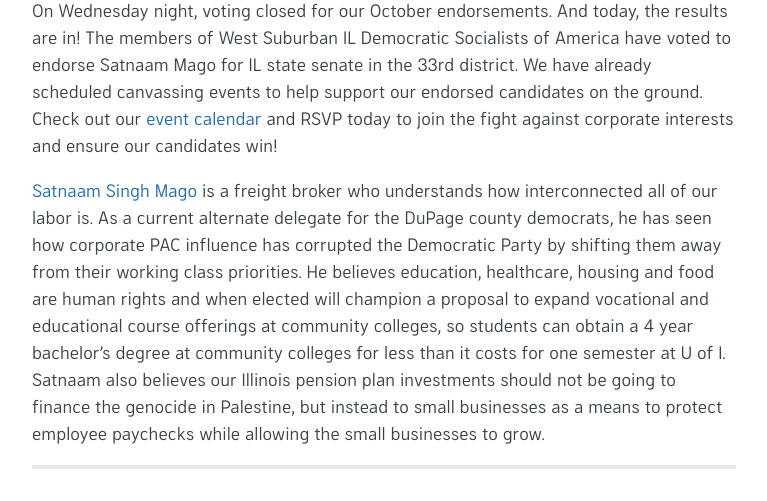
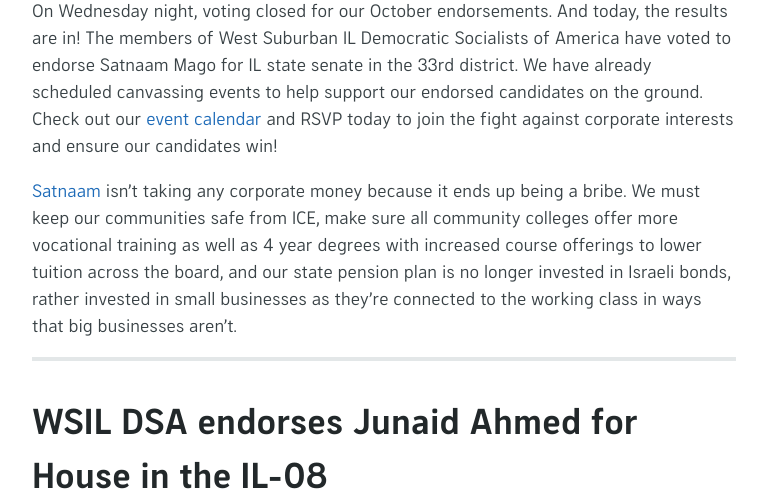
Before and after one commit to wsildsa/wsildsa.github.io, a Jekyll site: the page built from updates/index.html, in a window 1280 px wide and 900 px high, scrolled down 906 px, cut to the strip 81-582 px from the top of the window. Shown: the whole strip, without its empty margins (256-1023 px from the left). Built offline with Jekyll 4.4.1, drawn with Linux system fonts in a browser that asks for light colours; some web fonts are replaced; the list of posts is cut into pages by our own code; the repository's description, which GitHub fills in, is left out.

Commit message:
update satnaam's blurb

```diff
--- a/_pages/en/electoral.md
+++ b/_pages/en/electoral.md
@@ -16,7 +16,7 @@ Ben McAdams is a candidate who will fight back against the Trump administration'
 
 ## Satnaam Mago for IL State Senate in the 33rd District
 ![WSIL DSA Endorses Satnaam Mago for IL Senate in the 33rd](assets/images/satnaam-endorsement.png)
-[Satnaam Singh Mago](https://www.letsgomago.com/) is a freight broker who understands how interconnected all of our labor is. As a current alternate delegate for the DuPage county democrats, he has seen how corporate PAC influence has corrupted the Democratic Party by shifting them away from their working class priorities. He believes education, healthcare, housing and food are human rights and when elected will champion a proposal to expand vocational and educational course offerings at community colleges, so students can obtain a 4 year bachelor's degree at community colleges for less than it costs for one semester at U of I. Satnaam also believes our Illinois pension plan investments should not be going to finance the genocide in Palestine, but instead to small businesses as a means to protect employee paychecks while allowing the small businesses to grow.
+[Satnaam](https://www.letsgomago.com/) isn't taking any corporate money because it ends up being a bribe. We must keep our communities safe from ICE, make sure all community colleges offer more vocational training as well as 4 year degrees with increased course offerings to lower tuition across the board, and our state pension plan is no longer invested in Israeli bonds, rather invested in small businesses as they're connected to the working class in ways that big businesses aren't.
 
 ## Joey Ruzevich for Illinois 6th Congressional
 ![WSIL DSA Endorses Joey Ruzevich for Illinois 6th Congressional](assets/images/ruzevich-endorsement.png)
--- a/_posts/2025-10-17-satnaam-endorsement.md
+++ b/_posts/2025-10-17-satnaam-endorsement.md
@@ -8,4 +8,4 @@ image-description:
 
 On Wednesday night, voting closed for our October endorsements.  And today, the results are in!  The members of West Suburban IL Democratic Socialists of America have voted to endorse Satnaam Mago for IL state senate in the 33rd district.  We have already scheduled canvassing events to help support our endorsed candidates on the ground.  Check out our [event calendar](/events) and RSVP today to join the fight against corporate interests and ensure our candidates win!
 
-[Satnaam Singh Mago](https://www.letsgomago.com/) is a freight broker who understands how interconnected all of our labor is. As a current alternate delegate for the DuPage county democrats, he has seen how corporate PAC influence has corrupted the Democratic Party by shifting them away from their working class priorities. He believes education, healthcare, housing and food are human rights and when elected will champion a proposal to expand vocational and educational course offerings at community colleges, so students can obtain a 4 year bachelor's degree at community colleges for less than it costs for one semester at U of I. Satnaam also believes our Illinois pension plan investments should not be going to finance the genocide in Palestine, but instead to small businesses as a means to protect employee paychecks while allowing the small businesses to grow.
+[Satnaam](https://www.letsgomago.com/) isn't taking any corporate money because it ends up being a bribe. We must keep our communities safe from ICE, make sure all community colleges offer more vocational training as well as 4 year degrees with increased course offerings to lower tuition across the board, and our state pension plan is no longer invested in Israeli bonds, rather invested in small businesses as they're connected to the working class in ways that big businesses aren't.
```
